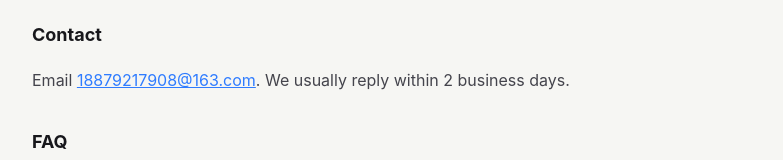
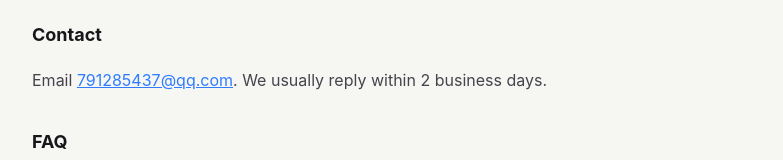
Before and after one commit to yuxh3/photoslim-site, a plain HTML site: page docs/support.html in a window 1280 px wide. Shown: the part 193-353 px from the top of the page, without its empty margins (248-1031 px from the left). Drawn offline with Linux system fonts and the light colour scheme.

Commit message:
Update support.html

```diff
--- a/docs/support.html
+++ b/docs/support.html
@@ -31,7 +31,7 @@
     <h1>帮助与支持</h1>
     <div class="muted">净相册 PhotoSlim</div>
     <h2>联系我们</h2>
-    <p>遇到问题或有建议，发邮件到 <a href="mailto:18879217908@163.com">18879217908@163.com</a>，我们会在 2 个工作日内回复。</p>
+    <p>遇到问题或有建议，发邮件到 <a href="mailto:791285437@qq.com">791285437@qq.com</a>，我们会在 2 个工作日内回复。</p>
     <h2>常见问题</h2>
     <details><summary>照片是真的被删除了吗？</summary><p>是。删除会经过 App 内确认和系统二次确认，然后从相册移除并进入系统「最近删除」，30 天内可恢复。开启 iCloud 照片时，删除会同步到其他设备。</p></details>
     <details><summary>为什么提示"免费额度已用完"？</summary><p>免费版每天可以完成 1 次清理，单次最多 100 张。Pro 版不限次数和数量。</p></details>
@@ -44,7 +44,7 @@
     <h1>Help &amp; Support</h1>
     <div class="muted">PhotoSlim</div>
     <h2>Contact</h2>
-    <p>Email <a href="mailto:18879217908@163.com">18879217908@163.com</a>. We usually reply within 2 business days.</p>
+    <p>Email <a href="mailto:791285437@qq.com">791285437@qq.com</a>. We usually reply within 2 business days.</p>
     <h2>FAQ</h2>
     <details><summary>Are photos really deleted?</summary><p>Yes. Deletion requires your confirmation in the app and a second confirmation from iOS, then items move to Recently Deleted and can be restored within 30 days. With iCloud Photos enabled, deletions sync to your other devices.</p></details>
     <details><summary>Why do I see "Free limit reached"?</summary><p>The free plan allows one cleanup per day, up to 100 photos. Pro is unlimited.</p></details>
```
